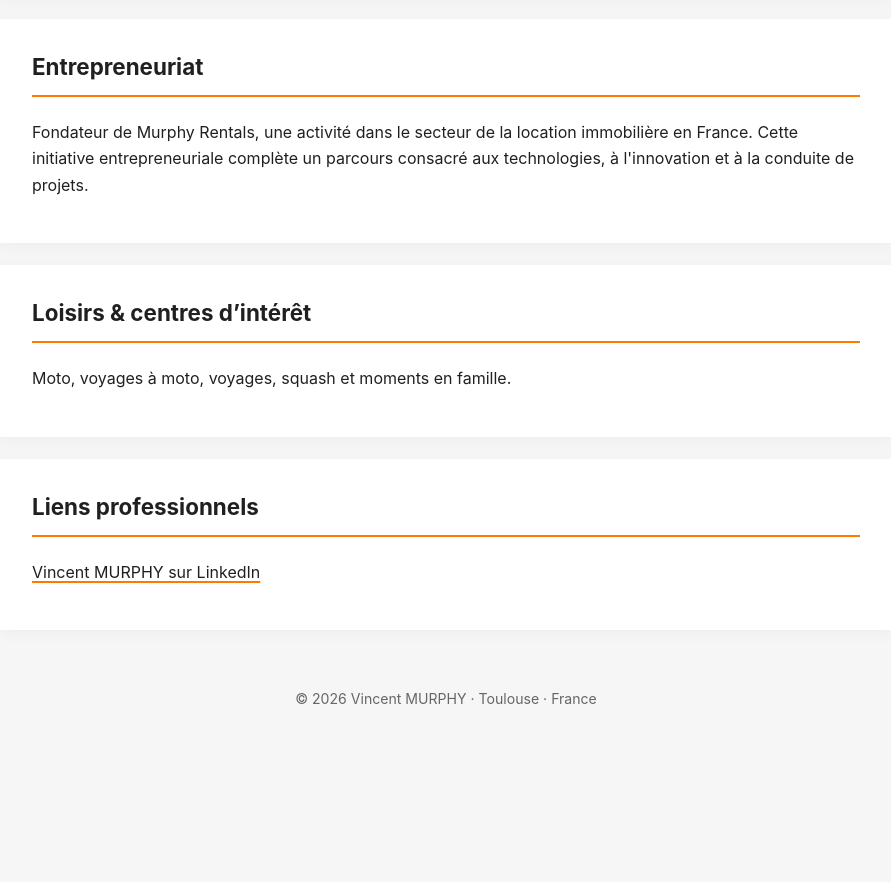
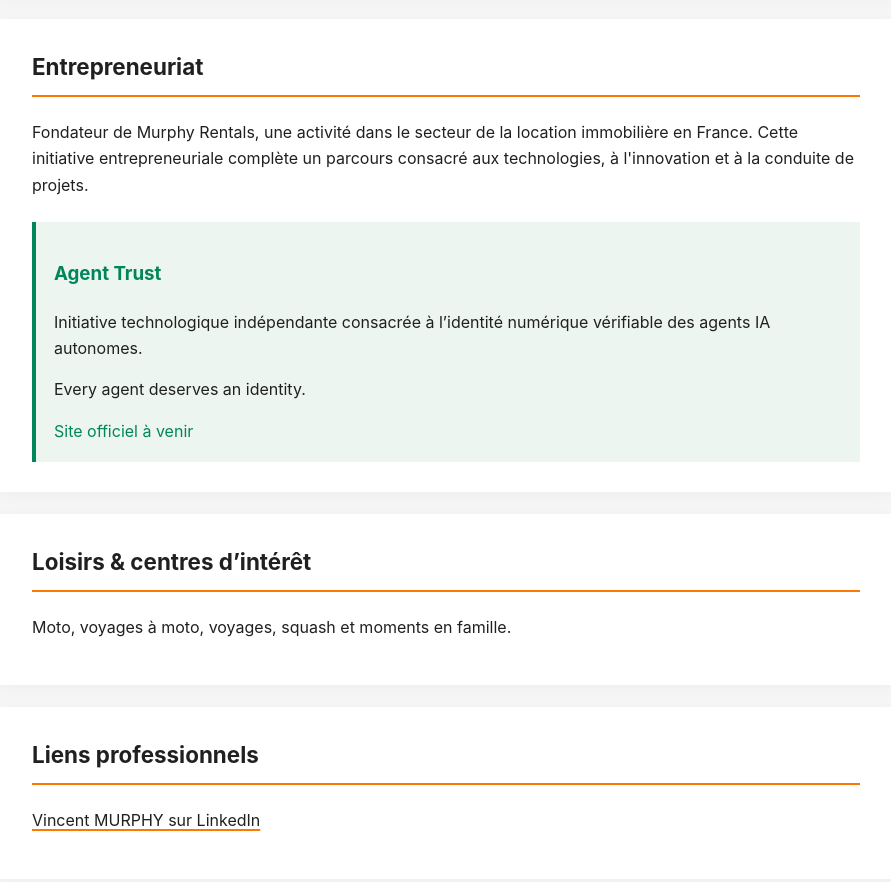
Before and after one commit to Vincent-MURPHY/Vincent-MURPHY.github.io, a plain HTML site: page index.html in a window 1280 px wide. Shown: the part 3134-4016 px from the top of the page, without its empty margins (194-1085 px from the left). Before the commit the page ends 3904 px from the top, so only its background shows below. Drawn offline with Linux system fonts and the light colour scheme.

Commit message:
Publish bilingual Agent Trust entrepreneurship introduction

```diff
--- a/index.html
+++ b/index.html
@@ -84,14 +84,14 @@ a{color:var(--text);text-decoration:underline;text-decoration-color:var(--orange
 <section id="formation"><h2 data-i18n="educationTitle">Formation</h2><div class="timeline-item"><strong>University of Limerick · Ireland</strong><span class="date">2000 – 2001</span>Master's Degree in Computer Engineering – Telecommunications Systems<br>Honours</div><div class="timeline-item"><strong>University of Limerick · Ireland</strong><span class="date">1995 – 2000</span>Bachelor's Degree in Science &amp; Technology Education<br>Honours</div></section>
 <section id="distinctions"><h2 data-i18n="awardsTitle">Distinctions</h2><div class="timeline-item"><strong data-i18n="award1Title">Lauréat · Orange Skills Event 2026</strong><span class="date">2026</span><span data-i18n="award1">Parmi les lauréats du Skills Event 2026 d'Orange, événement international de développement des compétences couvrant notamment l'intelligence artificielle, la cybersécurité, la data et le cloud.</span></div><div class="timeline-item"><strong data-i18n="award2Title">Nomination · Orange Innovation Award</strong><span class="date">2008</span><span data-i18n="award2">Nomination dans le cadre de travaux d'innovation réalisés au sein de France Télécom R&amp;D / Orange Labs.</span></div></section>
 <section id="innovation"><h2 data-i18n="innovationTitle">Innovation &amp; R&amp;D</h2><div class="highlight"><strong data-i18n="patentTitle">14 dépôts de brevets / publications internationales</strong><p data-i18n="patentText">Travaux d'invention réalisés dans le cadre de France Télécom R&amp;D / Orange Labs.</p></div><p data-i18n="innovation1">Présentation de la Livebox v2 et du Universal Decoder lors d'Orange Collections 2009.</p><p data-i18n="innovation2">Présentateur au Broadband World Forum 2009.</p><p><a href="https://worldwide.espacenet.com/" target="_blank" rel="noopener noreferrer" data-i18n="patentLink">Rechercher les brevets sur Espacenet – European Patent Office</a></p></section>
-<section id="entrepreneuriat"><h2 data-i18n="entrepreneurTitle">Entrepreneuriat</h2><p data-i18n="entrepreneurText">Fondateur de Murphy Rentals, une activité dans le secteur de la location immobilière en France. Cette initiative entrepreneuriale complète un parcours consacré aux technologies, à l'innovation et à la conduite de projets.</p></section>
+<section id="entrepreneuriat"><h2 data-i18n="entrepreneurTitle">Entrepreneuriat</h2><p data-i18n="entrepreneurText">Fondateur de Murphy Rentals, une activité dans le secteur de la location immobilière en France. Cette initiative entrepreneuriale complète un parcours consacré aux technologies, à l'innovation et à la conduite de projets.</p><div style="border-left:4px solid #00865a;padding:18px;margin-top:24px;background:#edf5f0"><h3 style="color:#00865a">Agent Trust</h3><p data-i18n="agentTrustText">Initiative technologique indépendante consacrée à l’identité numérique vérifiable des agents IA autonomes.</p><p>Every agent deserves an identity.</p><span style="color:#00865a" data-i18n="agentTrustLink">Site officiel à venir</span></div></section>
 <section id="loisirs"><h2 data-i18n="hobbiesTitle">Loisirs &amp; centres d’intérêt</h2><p data-i18n="hobbiesText">Moto, voyages à moto, voyages, squash et moments en famille.</p></section>
 <section id="liens"><h2 data-i18n="linksTitle">Liens professionnels</h2><p><a href="https://www.linkedin.com/in/vincent-murphy-orange/" target="_blank" rel="me noopener noreferrer" data-i18n="linkedin">Vincent MURPHY sur LinkedIn</a></p></section>
 <footer>© 2026 Vincent MURPHY · Toulouse · France</footer>
 </div>
 <script>
 const translations={
-fr:{
+fr:{agentTrustText:"Initiative technologique indépendante consacrée à l’identité numérique vérifiable des agents IA autonomes.",agentTrustLink:"Site officiel à venir",
 pageTitle:"Vincent MURPHY | Expert technologique senior, innovation IA & entrepreneuriat",description:"Vincent Murphy, expert technologique senior franco-irlandais chez Orange, spécialisé en IA, cybersécurité, SI RH et innovation. Fondateur de Murphy Rentals, près de Toulouse.",
 headline:"Expert technologique senior chez Orange · Innovation IA · Entrepreneur",navProfile:"Profil",navExpertise:"Expertise",navCareer:"Parcours",navEducation:"Formation",navAwards:"Distinctions",navInnovation:"Innovation & R&D",navEntrepreneur:"Entrepreneuriat",navHobbies:"Loisirs",navLinks:"Liens",
 profileTitle:"À propos de Vincent MURPHY",profile1:"Vincent MURPHY est un expert technologique senior et entrepreneur franco-irlandais basé près de Toulouse. Fort de plus de vingt ans d'expérience chez Orange, son parcours associe recherche et développement, pilotage de projets informatiques, systèmes d'information d'entreprise, intelligence artificielle et cybersécurité.",profile2:"Son expertise couvre les systèmes d'information RH, l'intégration de solutions internes et SaaS, les API, l'IAM/SSO, le cloud et les architectures sécurisées. Il s'intéresse particulièrement aux applications de l'intelligence artificielle agentique dans l'entreprise.",profile3:"Avant de rejoindre France Télécom en 2004, il a travaillé en Irlande comme ingénieur indépendant dans les réseaux et télécommunications, notamment sur le déploiement de réseaux radio.",profile4:"En 2026, il figure parmi les lauréats du <strong>Skills Event 2026 d'Orange</strong>, événement international de développement des compétences réunissant des collaborateurs autour notamment de l'intelligence artificielle, de la cybersécurité, de la data et du cloud.",
@@ -99,7 +99,7 @@ expertiseTitle:"Domaines d'expertise",tagAI:"Intelligence artificielle agentique
 careerTitle:"Parcours professionnel",job1Date:"2015 – aujourd'hui · Blagnac / Toulouse",job1:"Expertise technique et conseil sur les systèmes d'information RH. Intégration de solutions internes et SaaS, API, identité et accès, cloud et cybersécurité. Travaux actuels autour de l'intégration de l'intelligence artificielle agentique dans le SI RH.",job2:"Pilotage de projets et d'applications IT, sécurité et coordination d'équipes de développement.",job3:"Responsable de projets et de services numériques.",job4:"Recherche, innovation et prototypage dans les télécommunications, les services IP, les réseaux domestiques et les services multimédias. Ingénieur R&D puis responsable de projets d'innovation.",job5Date:"2002 – 2004 · Irlande",job5:"Conception et déploiement de réseaux radio et d'infrastructures réseau pour des organisations publiques et privées.",
 educationTitle:"Formation",awardsTitle:"Distinctions",award1Title:"Lauréat · Orange Skills Event 2026",award1:"Parmi les lauréats du Skills Event 2026 d'Orange, événement international de développement des compétences couvrant notamment l'intelligence artificielle, la cybersécurité, la data et le cloud.",award2Title:"Nomination · Orange Innovation Award",award2:"Nomination dans le cadre de travaux d'innovation réalisés au sein de France Télécom R&D / Orange Labs.",innovationTitle:"Innovation & R&D",patentTitle:"14 dépôts de brevets / publications internationales",patentText:"Travaux d'invention réalisés dans le cadre de France Télécom R&D / Orange Labs.",innovation1:"Présentation de la Livebox v2 et du Universal Decoder lors d'Orange Collections 2009.",innovation2:"Présentateur au Broadband World Forum 2009.",patentLink:"Rechercher les brevets sur Espacenet – European Patent Office",entrepreneurTitle:"Entrepreneuriat",entrepreneurText:"Fondateur de Murphy Rentals, une activité dans le secteur de la location immobilière en France. Cette initiative entrepreneuriale complète un parcours consacré aux technologies, à l'innovation et à la conduite de projets.",hobbiesTitle:"Loisirs & centres d’intérêt",hobbiesText:"Moto, voyages à moto, voyages, squash et moments en famille.",linksTitle:"Liens professionnels",linkedin:"Vincent MURPHY sur LinkedIn"
 },
-en:{
+en:{agentTrustText:"An independent technology initiative developing verifiable digital identity for autonomous AI agents.",agentTrustLink:"Corporate website coming soon",
 pageTitle:"Vincent MURPHY | Senior Technology Expert, AI Innovator & Entrepreneur",description:"Vincent Murphy, Franco-Irish senior technology expert at Orange, specialising in AI, cybersecurity, enterprise HR systems and innovation. Founder of Murphy Rentals near Toulouse, France.",
 headline:"Senior Technology Expert at Orange · AI Innovator · Entrepreneur",navProfile:"Profile",navExpertise:"Expertise",navCareer:"Career",navEducation:"Education",navAwards:"Awards",navInnovation:"Innovation & R&D",navEntrepreneur:"Entrepreneurship",navHobbies:"Hobbies",navLinks:"Links",
 profileTitle:"About Vincent MURPHY",profile1:"Vincent MURPHY is a Franco-Irish senior technology expert and entrepreneur based near Toulouse, France. With over 20 years of experience at Orange, his career spans research and development, IT project leadership, enterprise information systems, artificial intelligence and cybersecurity.",profile2:"His expertise covers HR information systems, internal and SaaS integrations, APIs, IAM/SSO, cloud and secure architectures. He has a particular interest in enterprise applications of agentic artificial intelligence.",profile3:"Before joining France Télécom in 2004, he worked in Ireland as an independent network and telecommunications engineer, notably deploying radio networks.",profile4:"In 2026, he was among the award recipients at <strong>Orange's Skills Event 2026</strong>, an international skills development event focused on areas including artificial intelligence, cybersecurity, data and cloud technologies.",
```
